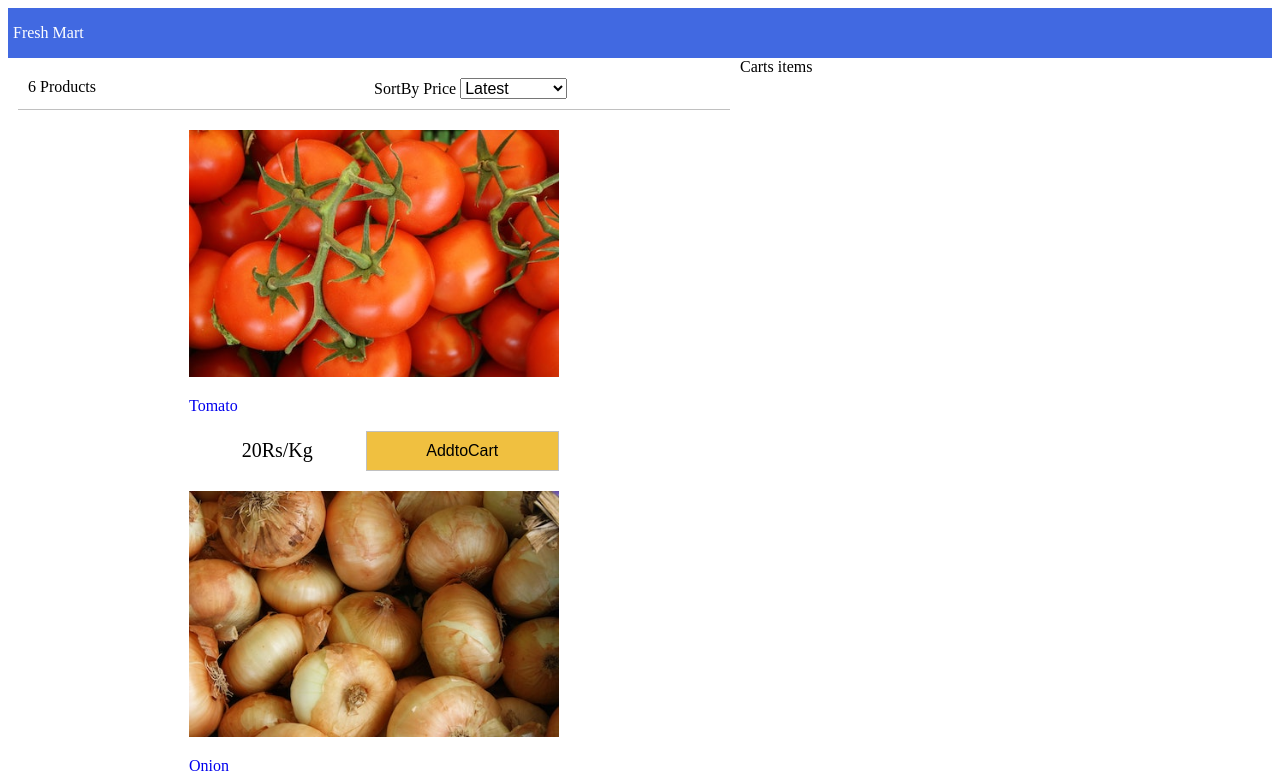
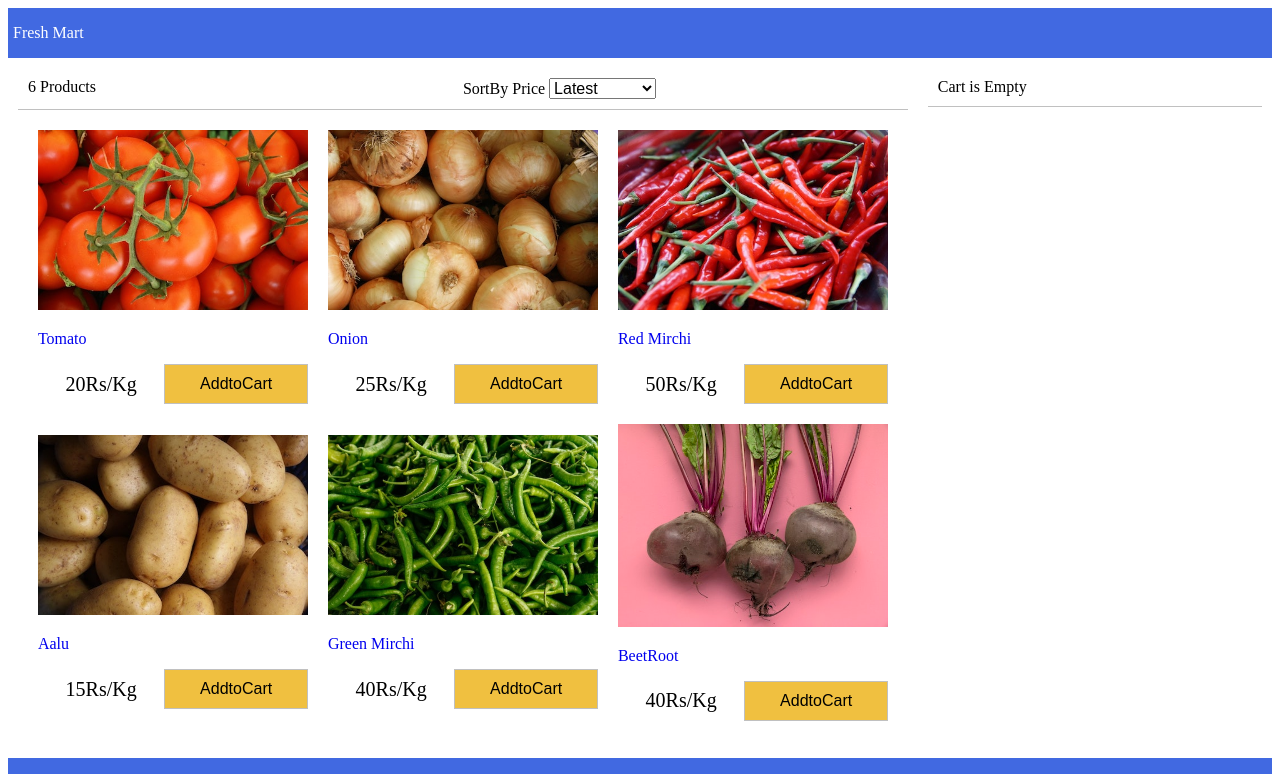
Before and after one commit to rambabu18/FarmMart, a React (Create React App) app: page / in a window 1280 px wide. Shown: the top 774 px of the page. Built offline with nearby package versions, Linux system fonts and the light colour scheme.

Commit message:
cart-component

```diff
--- a/src/App.js
+++ b/src/App.js
@@ -1,5 +1,6 @@
 //feature 1
 import React from 'react';
+import Cart from './components/Cart';
 import Filter from './components/Filter';
 import Products from './components/Products';
 import data from './data.json'
@@ -9,10 +10,34 @@ class App extends React.Component {
     super();
     this.state= {
       products: data.products,
-      sort : ""
+      sort : "",
+      cartItems:[]
   }
 
   }
+
+  removeFromCart = (product) =>{
+    const cartItems = this.state.cartItems.slice();
+    this.setState({
+      cartItems:cartItems.filter((x)=>x.id !== product.id)
+    })
+  }
+
+  addToCart = (product)=>{
+    const cartItems = this.state.cartItems.slice();
+    let alreadyInCart = false;
+    cartItems.forEach((item)=>{
+      if(item.id===product.id){
+        item.count++;
+        alreadyInCart = true;
+      }
+
+    });
+    if(!alreadyInCart){
+      cartItems.push({...product, count:1});
+    }
+    this.setState({cartItems})
+  };
 
 sortProducts=(event)=>{
   const sort = event.target.value;
@@ -46,10 +71,14 @@ sortProducts=(event)=>{
           sort={this.state.sort}
           sortProducts={this.sortProducts}
           ></Filter>
-          <Products products={this.state.products} ></Products>
+          <Products products={this.state.products}
+          addToCart={this.addToCart}
+          ></Products>
         </div>
         <div className='sidebar' >
-            Carts items
+            <Cart cartItems={this.state.cartItems}
+            removeFromCart={this.removeFromCart}
+            />
         </div>
         </div>
       </main>
--- /dev/null
+++ b/src/components/Cart.js
@@ -0,0 +1,54 @@
+import React, { Component } from 'react'
+
+export default class Cart extends Component {
+    render() {
+        const {cartItems} = this.props;
+        return (
+            <div>
+                {cartItems.length ==0 ? (
+                <div className='cart cart-header' > Cart is Empty </div>
+               ) : (
+                    <div className='cart cart-header' >You have {cartItems.length} in the cart {" "} </div>
+                )
+            }
+
+            <div>
+            <div className='cart' >
+            <ul className='cart-items' >
+            {cartItems.map((item)=>(
+                <li key={item.id} >
+                    <div>
+                        <img src={item.image} alt={item.title} />
+                    </div>
+                    <div>
+                     <div>{item.title}</div>
+
+                     <div className='right'>
+                         {item.price} {"Rs"} x {(item.count)} { " "}
+                     <button className='button' onClick={()=> this.props.removeFromCart(item)} >Remove</button>
+                     </div>
+
+                    </div>
+                </li>
+            ))}
+            </ul>
+            </div>
+            </div>
+            {cartItems.length !==0 && (
+            <div className='cart' >
+            <div className='total' >
+            <div>
+                Total : { " " }
+                {(cartItems.reduce((a,c)=> a+ c.price * c.count, 0)) } {'Rs'}
+            </div>
+            <button className='button primary' >Proceed</button>
+            </div>
+
+         </div>
+         )}
+
+
+            </div>
+        )
+    }
+}
--- a/src/components/Products.js
+++ b/src/components/Products.js
@@ -14,7 +14,7 @@ export default class Products extends Component {
                         </a>
                         <div className="product-price" >
                         <div>{product.price}Rs/Kg  </div>
-                        <button className='button primary' >AddtoCart</button>
+                        <button onClick={()=> this.props.addToCart(product)} className='button primary' >AddtoCart</button>
                         </div>
                         </div>
                     </li>
--- a/src/data.json
+++ b/src/data.json
@@ -18,7 +18,7 @@
 
     {
         "id": "3",
-        "title":"Pandu Mirchi",
+        "title":"Red Mirchi",
         "image":"/images/pandumirchi.jpeg",
         "description": "Fresh and hygiene Vegetables ",
         "price": 50
@@ -45,5 +45,6 @@
         "price": 40
     }
 
+
 ]
 }
--- a/src/index.css
+++ b/src/index.css
@@ -75,7 +75,7 @@ footer{
 }
 
 .main{
-  flex: 2 40rem;
+  flex: 7 37rem;
 }
 .sidebar{
  flex: 2 20rem;
@@ -94,7 +94,7 @@ footer{
 
 }
 .products li{
-  flex: 0 1 20rem;
+  flex: 0 2 20rem;
   height: 32 rem;
   padding: 1rem;
 
@@ -108,8 +108,8 @@ footer{
 }
 
 .product img{
-  max-width: 37rem;
-  max-height: 37rem;
+  max-width: 27rem;
+  max-height: 27rem;
 }
 
 .product-price{
@@ -155,3 +155,56 @@ footer{
 .filter div{
   flex: 1;
 }
+
+/* Cart */
+
+.cart{
+  padding: 1rem;
+  margin: 1rem;
+  display: flex;
+}
+.cart-header{
+  border-bottom: 0.1rem #c0c0c0 solid;
+
+}
+.cart-items{
+  padding: 0;
+  width: 100%;
+ list-style-type: none;
+}
+
+.cart-items img{
+  width: 10rem;
+}
+.cart-items li{
+  display: flex;
+}
+
+.cart-items li div{
+  padding: 0.5rem;
+
+}
+.cart-items li div:last-child{
+  flex: 1;
+
+}
+
+.right{
+ text-align: right;
+}
+.total{
+  display: flex;
+  align-items: center;
+  justify-content: space-between;
+  width: 100%;
+
+}
+
+.total > div{
+  font-size: 2rem;
+  margin: 1rem;
+}
+.total > div,
+.total > button{
+  flex: 1;
+}
```
